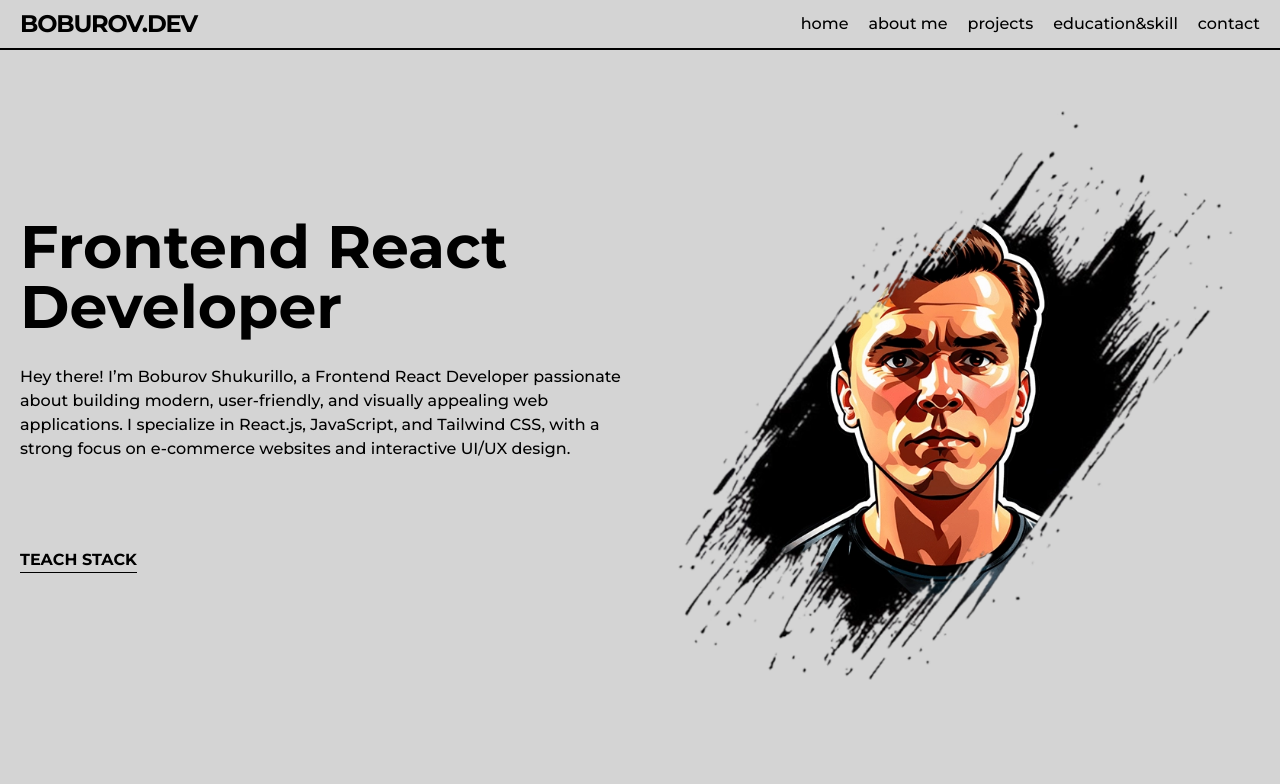
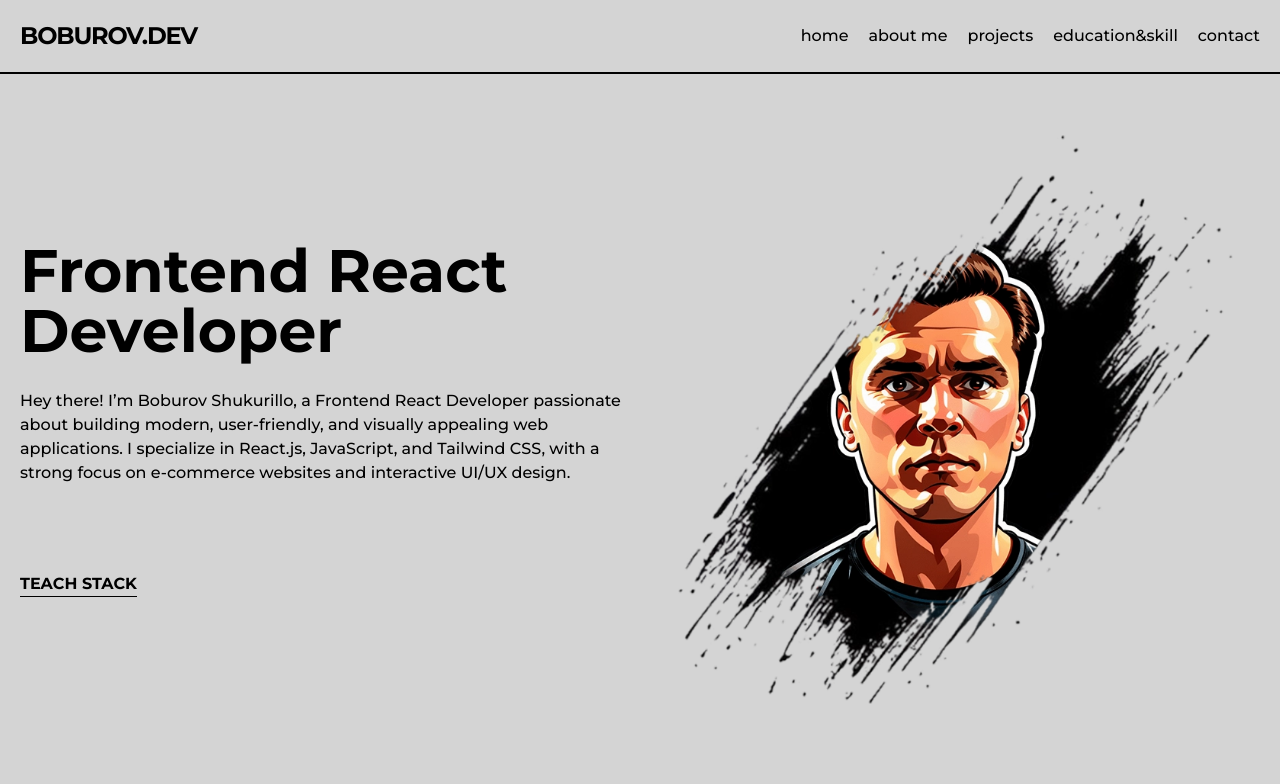
Before and after one commit to boburov/BOBUROVDEV, a React (Vite) app: page / in a window 1280 px wide. Shown: the top 784 px of the page. Built offline with nearby package versions, Linux system fonts and the light colour scheme.

Commit message:
fixed header padding

```diff
--- a/src/components/Header.jsx
+++ b/src/components/Header.jsx
@@ -20,7 +20,7 @@ const Header = () => {
 
     return (
         <div className='border-b-2'>
-            <div className="container py-2 flex items-center justify-between">
+            <div className="container py-5 flex items-center justify-between max-md:py-2">
                 <p data-aos="fade-right"
                     data-aos-duration="1000" className='montbold text-2xl leading-0 tracking-tighter max-md:text-xl'>BOBUROV.DEV</p>
                 <img src={hambergermenu} onClick={() => setModal(!modal)} className='w-16 p-3 bg-blend-color-burn ml-36 hidden max-md:block cursor-pointer' alt="" />
```
